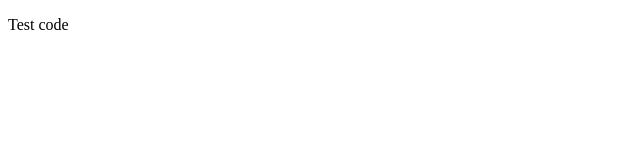
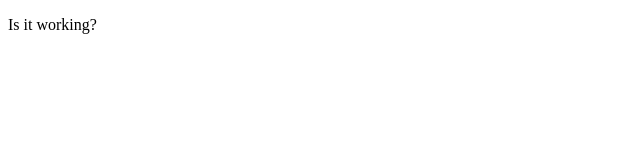
Before and after one commit to SamiulHaqueBondhon/test, a plain HTML site: page index2.html in a window 1280 px wide. Shown: the full height of the page, 0-640 px from the left. Drawn offline with Linux system fonts and the light colour scheme.

Commit message:
Update index2.html
changed!

```diff
--- a/index2.html
+++ b/index2.html
@@ -6,6 +6,6 @@
     <title>Document</title>
 </head>
 <body>
-    <p>Test code</p>
+    <p>Is it working?</p>
 </body>
 </html>
```
